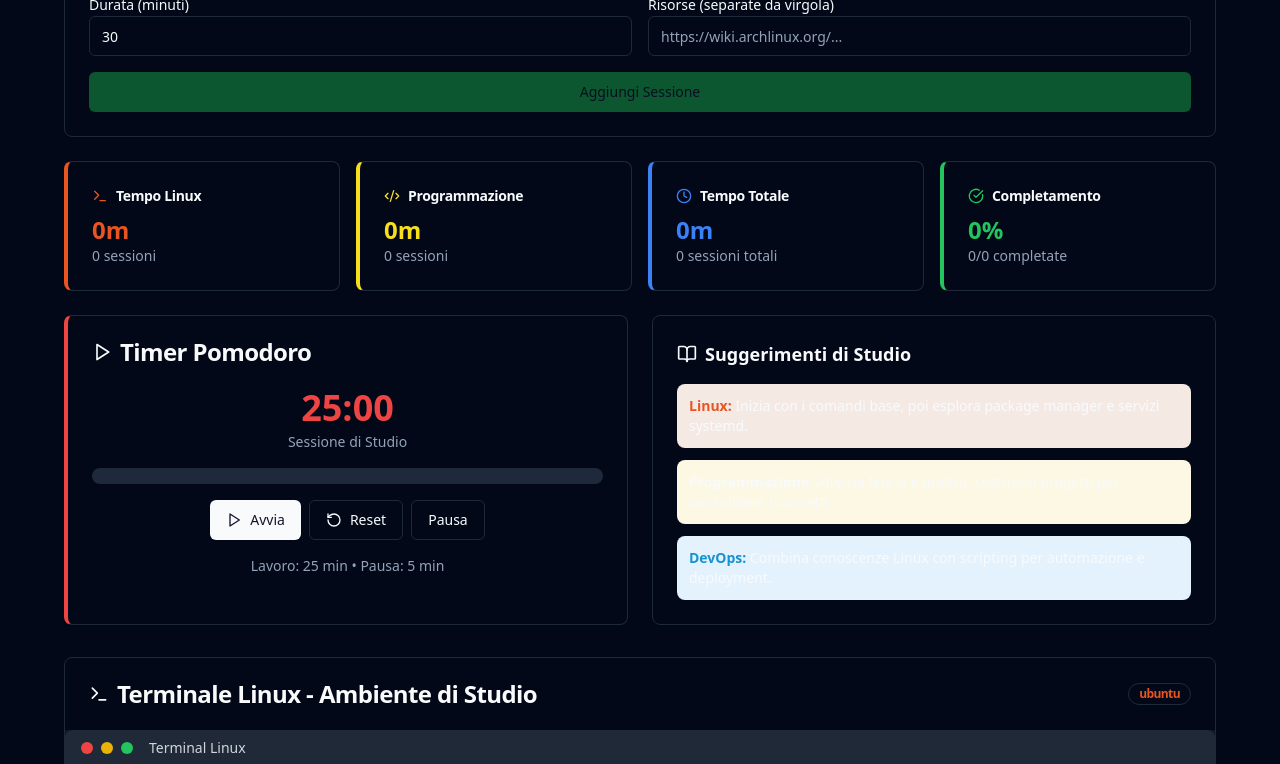
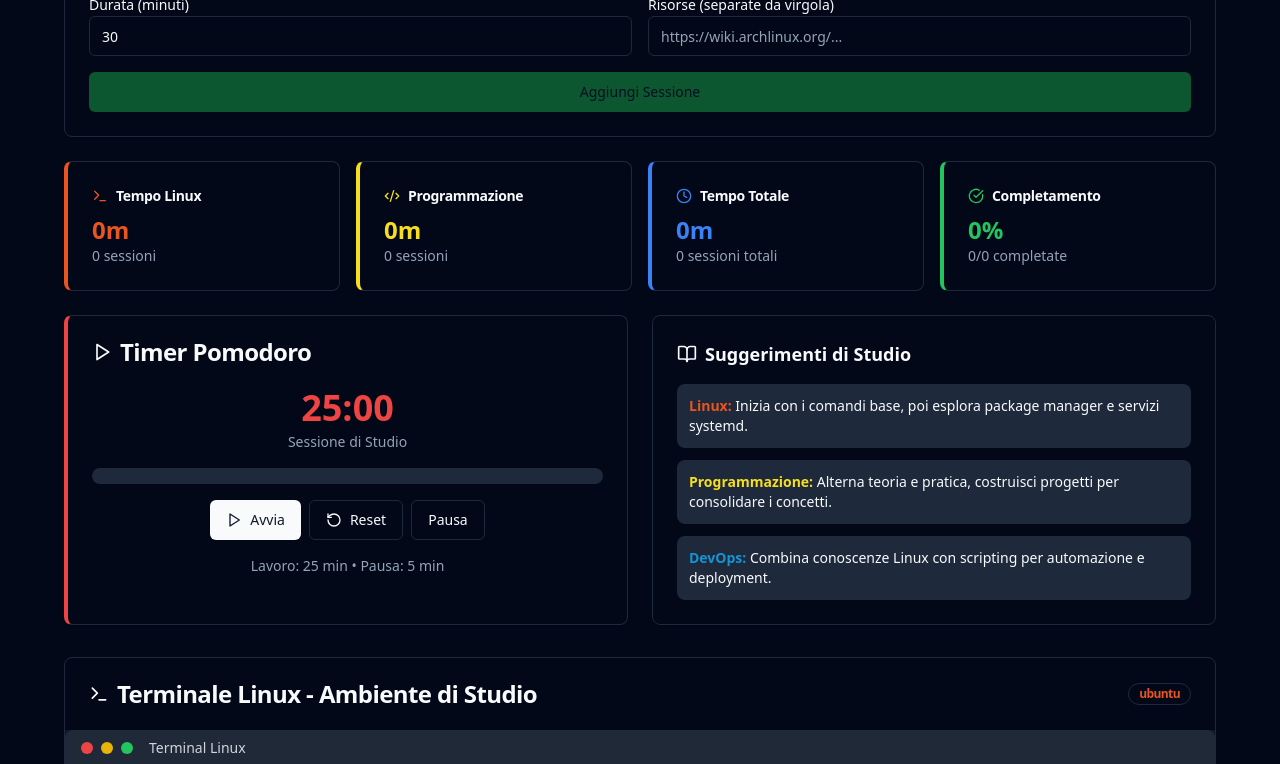
Before and after one commit to fabio-cerundolo/devstudy-command-center, a React (Vite) app: page / in a window 1280 px wide. Shown: the part 505-1269 px from the top of the page. Built offline with nearby package versions, Linux system fonts and the light colour scheme.

Commit message:
Fix: Improve readability in dark mode
Adjusted text colors in the study tips section to ensure readability in dark mode.

```diff
--- a/src/pages/Index.tsx
+++ b/src/pages/Index.tsx
@@ -87,15 +87,15 @@ const Index = () => {
                 Suggerimenti di Studio
               </h3>
               <div className="space-y-3 text-sm">
-                <div className="p-3 bg-ubuntu-light-orange rounded-lg">
+                <div className="p-3 bg-secondary rounded-lg">
                   <strong className="text-ubuntu-orange">Linux:</strong> Inizia con i comandi base,
                   poi esplora package manager e servizi systemd.
                 </div>
-                <div className="p-3 bg-js-light-yellow rounded-lg">
-                  <strong className="text-foreground">Programmazione:</strong> Alterna teoria e pratica,
+                <div className="p-3 bg-secondary rounded-lg">
+                  <strong className="text-js-yellow">Programmazione:</strong> Alterna teoria e pratica,
                   costruisci progetti per consolidare i concetti.
                 </div>
-                <div className="p-3 bg-arch-light-blue rounded-lg">
+                <div className="p-3 bg-secondary rounded-lg">
                   <strong className="text-arch-blue">DevOps:</strong> Combina conoscenze Linux
                   con scripting per automazione e deployment.
                 </div>
```
